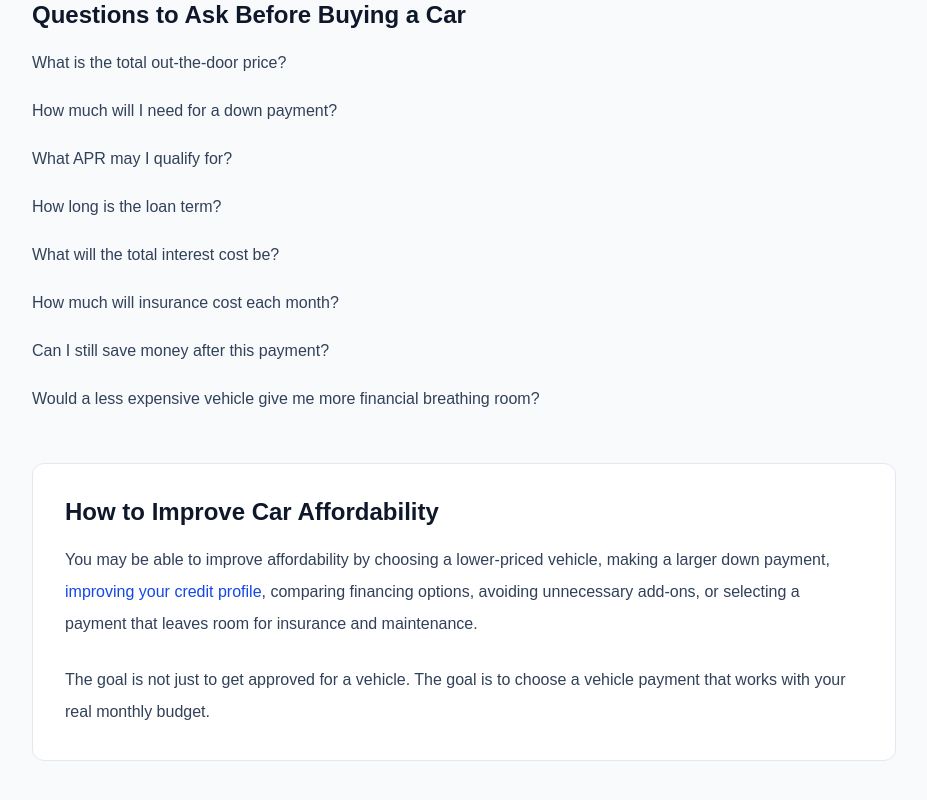
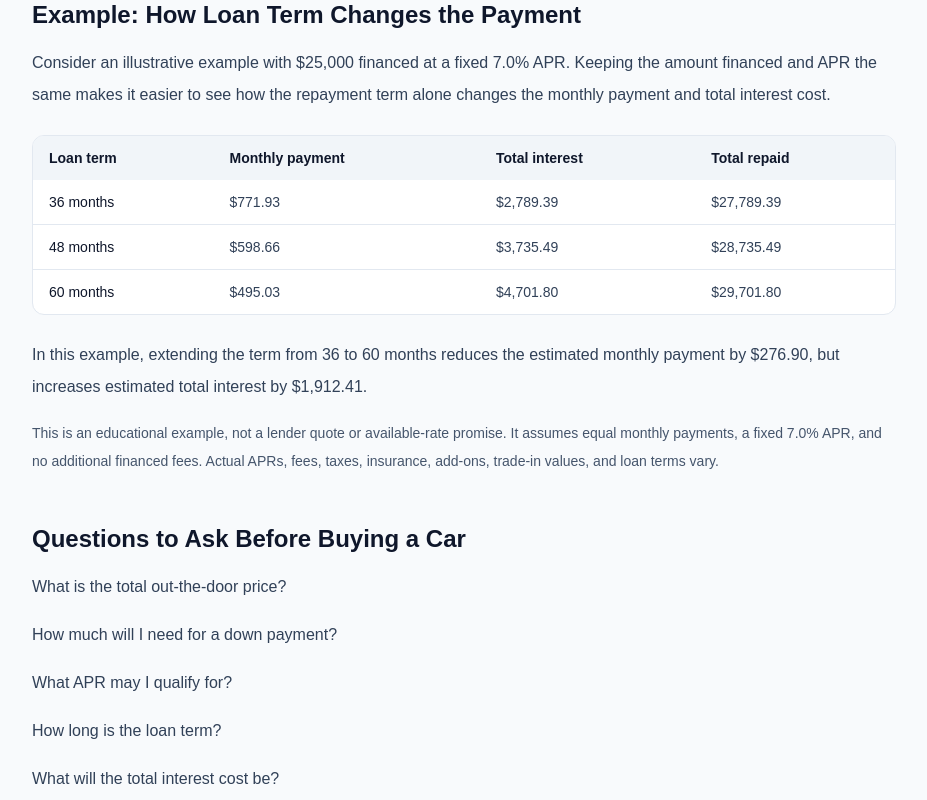
Before and after one commit to 39jorgegonzalez-lab/myloanpreview, a Next.js app: page /learning-center/how-much-car-can-i-afford in a window 1280 px wide. Shown: the part 1860-2660 px from the top of the page, without its empty margins (176-1103 px from the left). Built offline with nearby package versions, Linux system fonts and the light colour scheme.

Commit message:
SEO: Add car affordability loan-term example

```diff
--- a/app/learning-center/how-much-car-can-i-afford/page.tsx
+++ b/app/learning-center/how-much-car-can-i-afford/page.tsx
@@ -162,6 +162,75 @@ export default function HowMuchCarCanIAffordArticle() {
 
         <section className="mt-12">
           <h2 className="mb-4 text-2xl font-bold text-slate-900">
+            Example: How Loan Term Changes the Payment
+          </h2>
+
+          <p className="mb-6 leading-8 text-slate-700">
+            Consider an illustrative example with $25,000 financed at a fixed
+            7.0% APR. Keeping the amount financed and APR the same makes it
+            easier to see how the repayment term alone changes the monthly
+            payment and total interest cost.
+          </p>
+
+          <div className="overflow-x-auto rounded-xl border border-slate-200 bg-white">
+            <table className="min-w-full text-left text-sm">
+              <caption className="sr-only">
+                Example payments for $25,000 financed at a fixed 7.0% APR
+              </caption>
+              <thead className="bg-slate-100 text-slate-900">
+                <tr>
+                  <th scope="col" className="px-4 py-3 font-semibold">Loan term</th>
+                  <th scope="col" className="px-4 py-3 font-semibold">Monthly payment</th>
+                  <th scope="col" className="px-4 py-3 font-semibold">Total interest</th>
+                  <th scope="col" className="px-4 py-3 font-semibold">Total repaid</th>
+                </tr>
+              </thead>
+
+              <tbody className="divide-y divide-slate-200 text-slate-700">
+                <tr>
+                  <th scope="row" className="px-4 py-3 font-medium text-slate-900">
+                    36 months
+                  </th>
+                  <td className="px-4 py-3">$771.93</td>
+                  <td className="px-4 py-3">$2,789.39</td>
+                  <td className="px-4 py-3">$27,789.39</td>
+                </tr>
+                <tr>
+                  <th scope="row" className="px-4 py-3 font-medium text-slate-900">
+                    48 months
+                  </th>
+                  <td className="px-4 py-3">$598.66</td>
+                  <td className="px-4 py-3">$3,735.49</td>
+                  <td className="px-4 py-3">$28,735.49</td>
+                </tr>
+                <tr>
+                  <th scope="row" className="px-4 py-3 font-medium text-slate-900">
+                    60 months
+                  </th>
+                  <td className="px-4 py-3">$495.03</td>
+                  <td className="px-4 py-3">$4,701.80</td>
+                  <td className="px-4 py-3">$29,701.80</td>
+                </tr>
+              </tbody>
+            </table>
+          </div>
+
+          <p className="mt-6 leading-8 text-slate-700">
+            In this example, extending the term from 36 to 60 months reduces
+            the estimated monthly payment by $276.90, but increases estimated
+            total interest by $1,912.41.
+          </p>
+
+          <p className="mt-4 text-sm leading-7 text-slate-600">
+            This is an educational example, not a lender quote or
+            available-rate promise. It assumes equal monthly payments, a fixed
+            7.0% APR, and no additional financed fees. Actual APRs, fees,
+            taxes, insurance, add-ons, trade-in values, and loan terms vary.
+          </p>
+        </section>
+
+        <section className="mt-12">
+          <h2 className="mb-4 text-2xl font-bold text-slate-900">
             Questions to Ask Before Buying a Car
           </h2>
 
```
